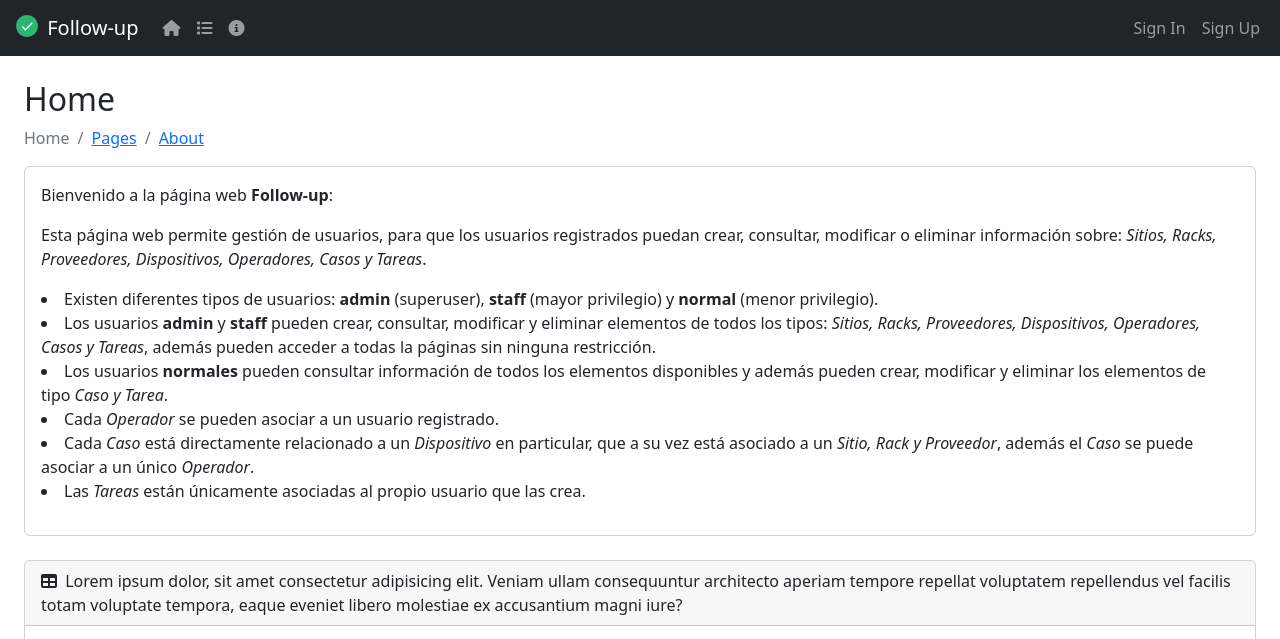
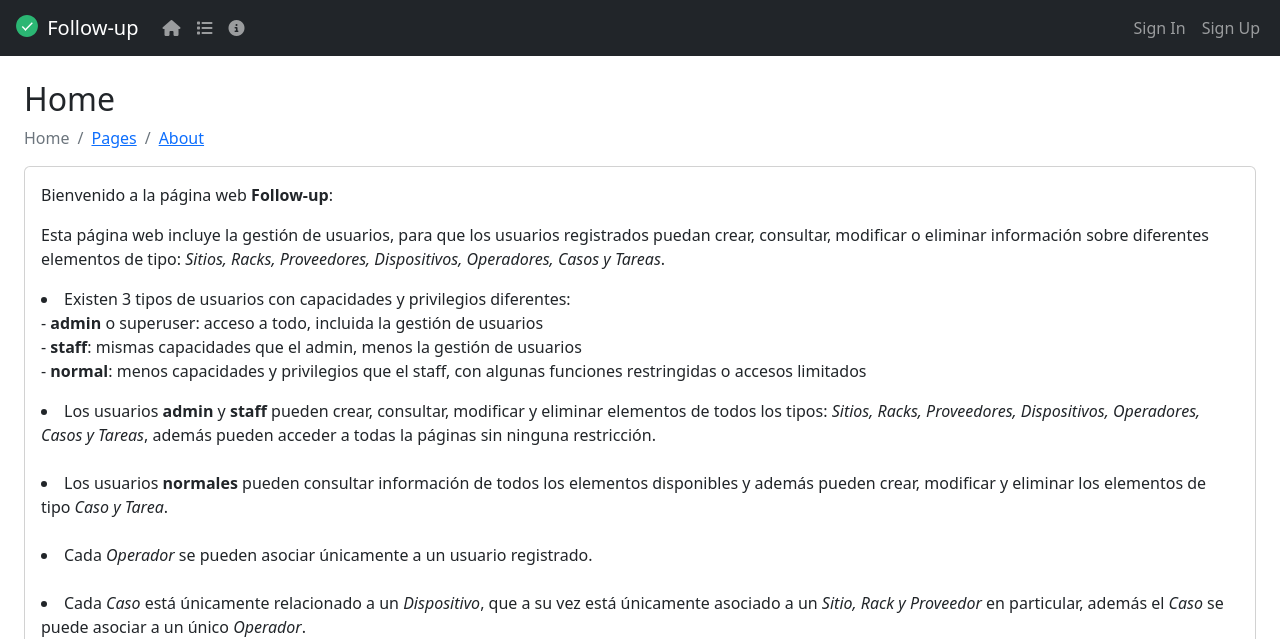
Before and after one commit to rjosedev/romanballesteros-pythonweb, a Django app: page / in a window 1280 px wide. Shown: the top 639 px of the page. Run offline with Django 5.2, Linux system fonts and the light colour scheme; some libraries are stand-ins or nearby versions.

Commit message:
minor fixes in home

```diff
--- a/tasks/templates/home.html
+++ b/tasks/templates/home.html
@@ -17,28 +17,38 @@
     <p>
       Bienvenido a la página web <b>Follow-up</b>:
       <p>
-        Esta página web permite gestión de usuarios, para que los usuarios registrados puedan crear, consultar, modificar o eliminar información sobre:
-        <em>Sitios, Racks, Proveedores, Dispositivos, Operadores, Casos y Tareas</em>.
+        Esta página web incluye la gestión de usuarios, para que los usuarios registrados puedan crear, consultar, modificar o eliminar
+        información sobre diferentes elementos de tipo: <em>Sitios, Racks, Proveedores, Dispositivos, Operadores, Casos y Tareas</em>.
       </p>
       <p>
         <li>
-          Existen diferentes tipos de usuarios: <b>admin</b> (superuser), <b>staff</b> (mayor privilegio) y <b>normal</b> (menor privilegio).
+          Existen 3 tipos de usuarios con capacidades y privilegios diferentes:
+          <p>
+            - <b>admin</b> o superuser: acceso a todo, incluida la gestión de usuarios<br>
+            - <b>staff</b>: mismas capacidades que el admin, menos la gestión de usuarios<br>
+            - <b>normal</b>: menos capacidades y privilegios que el staff, con algunas funciones restringidas o accesos limitados
+          </p>
         </li>
         <li>
           Los usuarios <b>admin</b> y <b>staff</b> pueden crear, consultar, modificar y eliminar elementos de todos los tipos:
           <em>Sitios, Racks, Proveedores, Dispositivos, Operadores, Casos y Tareas</em>, además pueden acceder a todas la páginas sin ninguna restricción.
         </li>
+        <br>
         <li>
           Los usuarios <b>normales</b> pueden consultar información de todos los elementos disponibles y además pueden
           crear, modificar y eliminar los elementos de tipo <em>Caso y Tarea</em>.
         </li>
+        <br>
         <li>
-          Cada <em>Operador</em> se pueden asociar a un usuario registrado.
+          Cada <em>Operador</em> se pueden asociar únicamente a un usuario registrado.
         </li>
+        <br>
         <li>
-          Cada <em>Caso</em> está directamente relacionado a un <em>Dispositivo</em> en particular, que a su vez está asociado a un <em>Sitio, Rack y Proveedor</em>,
+          Cada <em>Caso</em> está únicamente relacionado a un <em>Dispositivo</em>,
+          que a su vez está únicamente asociado a un <em>Sitio, Rack y Proveedor</em> en particular,
           además el <em>Caso</em> se puede asociar a un único <em>Operador</em>.
         </li>
+        <br>
         <li>
           Las <em>Tareas</em> están únicamente asociadas al propio usuario que las crea.
         </li>
--- a/tasks/templates/pages.html
+++ b/tasks/templates/pages.html
@@ -19,7 +19,7 @@
       <div class="row align-items-start">
         <div class="col-6">
           <p>
-            Páginas accesibles para todos sin necesidad de estar registrado:
+            Páginas accesibles sin necesidad de estar registrado:
           </p>
           <li><a href="{% url 'home' %}">Home</a></li>
           <li><a href="{% url 'pages' %}">Pages</a></li>
@@ -44,7 +44,7 @@
         <hr>
         <div class="row">
           <p>
-            Páginas accesibles solo para usuarios registrados que ingresaron:
+            Páginas accesibles solo para usuarios registrados que hayan ingresado:
           </p>
           <div class="col-2">
             Sites
```
Also changed, not shown: db.sqlite3.
